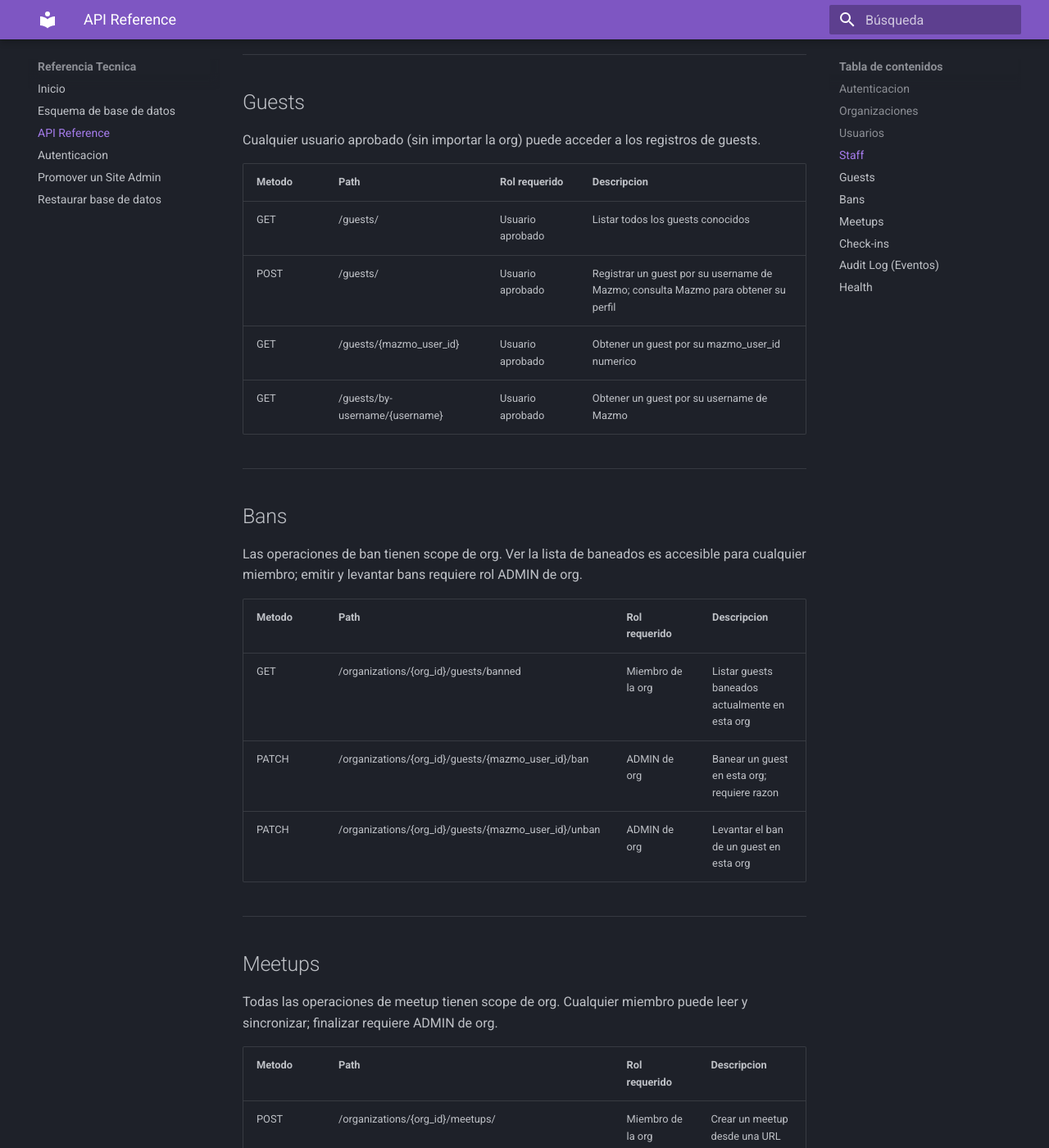
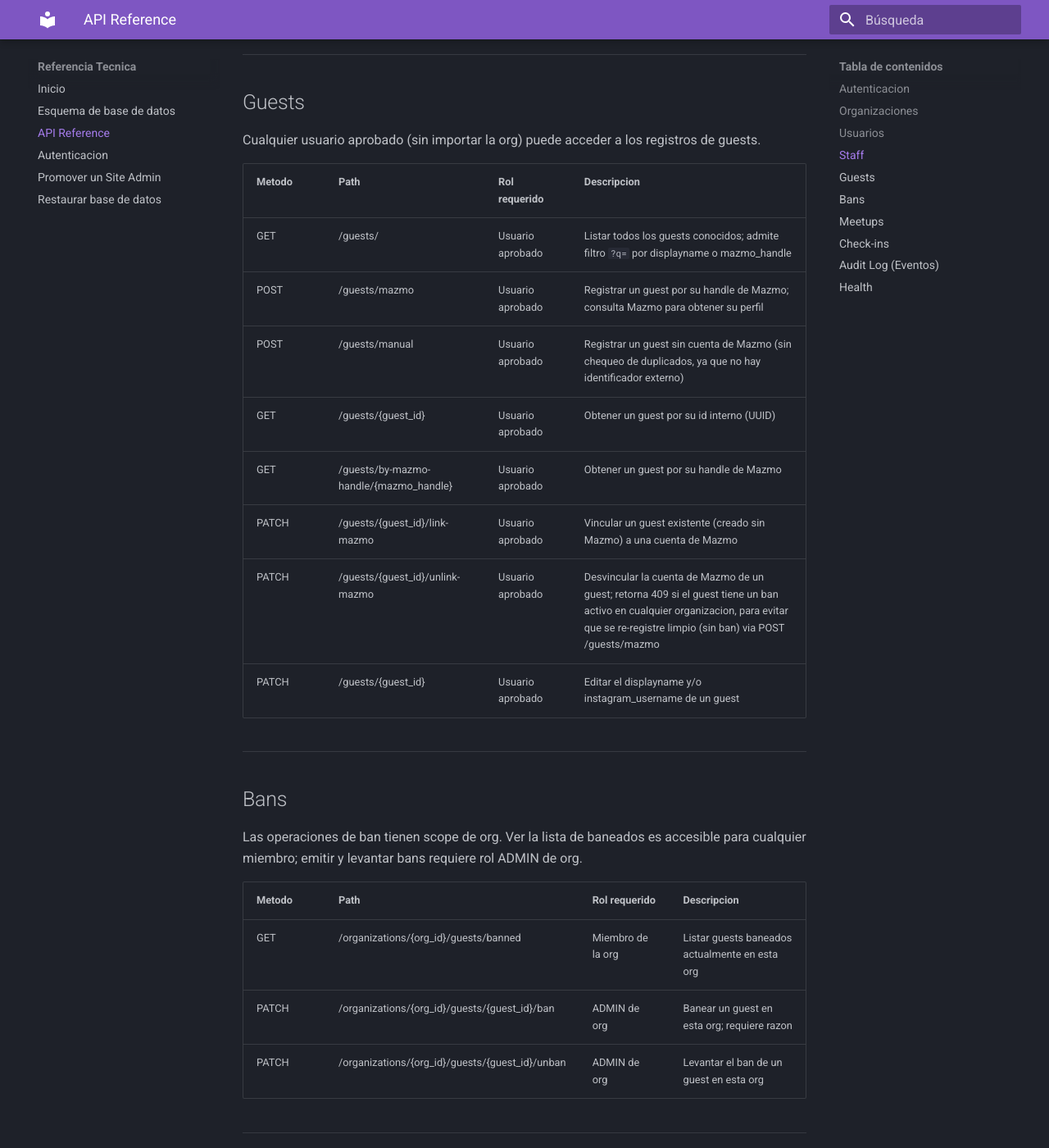
Before and after one commit to club-vanta/docs, an MkDocs documentation site: the page built from docs/technical/api-reference.md, in a window 1280 px wide and 1400 px high, scrolled down 2428 px. Shown: the whole window at 82% size. Built offline with MkDocs 1.6.1 and Material for MkDocs 9.7.7, drawn with Linux system fonts in a browser that asks for light colours; some of the changed text lies outside the part shown.

Commit message:
docs: update guests API reference and audit trail for optional Mazmo linking
Fixes stale documentation found in the final review of the guest
identity / optional Mazmo linking backend feature:

- api-reference.md: replace the removed POST /guests/ and
  GET /guests/by-username/{username} entries with the current
  POST /guests/mazmo, POST /guests/manual, GET /guests/{guest_id},
  GET /guests/by-mazmo-handle/{mazmo_handle}, PATCH .../link-mazmo,
  PATCH .../unlink-mazmo (including the new 409-on-active-ban
  behavior), and PATCH /guests/{guest_id} endpoints. Document the ?q=
  search param on GET /guests/. Update every stale {mazmo_user_id}
  path param (ban, unban, add-walkin, checkin, undo-checkin) to
  {guest_id}, matching the internal-id-based routes.
- audit-trail.md: add GUEST_MAZMO_LINKED/GUEST_MAZMO_UNLINKED to the
  event type list, and correct the GUEST_CREATED description - it now
  also happens via manual creation with no Mazmo lookup.
- database-schema.md: fix the event_log org_id note, which said NULL
  only for GUEST_CREATED - GUEST_MAZMO_LINKED and GUEST_MAZMO_UNLINKED
  are also global (org_id-NULL) events.

```diff
--- a/docs/technical/api-reference.md
+++ b/docs/technical/api-reference.md
@@ -64,10 +64,14 @@ Cualquier usuario aprobado (sin importar la org) puede acceder a los registros d
 
 | Metodo | Path | Rol requerido | Descripcion |
 |--------|------|--------------|-------------|
-| GET | /guests/ | Usuario aprobado | Listar todos los guests conocidos |
-| POST | /guests/ | Usuario aprobado | Registrar un guest por su username de Mazmo; consulta Mazmo para obtener su perfil |
-| GET | /guests/{mazmo_user_id} | Usuario aprobado | Obtener un guest por su mazmo_user_id numerico |
-| GET | /guests/by-username/{username} | Usuario aprobado | Obtener un guest por su username de Mazmo |
+| GET | /guests/ | Usuario aprobado | Listar todos los guests conocidos; admite filtro `?q=` por displayname o mazmo_handle |
+| POST | /guests/mazmo | Usuario aprobado | Registrar un guest por su handle de Mazmo; consulta Mazmo para obtener su perfil |
+| POST | /guests/manual | Usuario aprobado | Registrar un guest sin cuenta de Mazmo (sin chequeo de duplicados, ya que no hay identificador externo) |
+| GET | /guests/{guest_id} | Usuario aprobado | Obtener un guest por su id interno (UUID) |
+| GET | /guests/by-mazmo-handle/{mazmo_handle} | Usuario aprobado | Obtener un guest por su handle de Mazmo |
+| PATCH | /guests/{guest_id}/link-mazmo | Usuario aprobado | Vincular un guest existente (creado sin Mazmo) a una cuenta de Mazmo |
+| PATCH | /guests/{guest_id}/unlink-mazmo | Usuario aprobado | Desvincular la cuenta de Mazmo de un guest; retorna 409 si el guest tiene un ban activo en cualquier organizacion, para evitar que se re-registre limpio (sin ban) via POST /guests/mazmo |
+| PATCH | /guests/{guest_id} | Usuario aprobado | Editar el displayname y/o instagram_username de un guest |
 
 ---
 
@@ -78,8 +82,8 @@ Las operaciones de ban tienen scope de org. Ver la lista de baneados es accesibl
 | Metodo | Path | Rol requerido | Descripcion |
 |--------|------|--------------|-------------|
 | GET | /organizations/{org_id}/guests/banned | Miembro de la org | Listar guests baneados actualmente en esta org |
-| PATCH | /organizations/{org_id}/guests/{mazmo_user_id}/ban | ADMIN de org | Banear un guest en esta org; requiere razon |
-| PATCH | /organizations/{org_id}/guests/{mazmo_user_id}/unban | ADMIN de org | Levantar el ban de un guest en esta org |
+| PATCH | /organizations/{org_id}/guests/{guest_id}/ban | ADMIN de org | Banear un guest en esta org; requiere razon |
+| PATCH | /organizations/{org_id}/guests/{guest_id}/unban | ADMIN de org | Levantar el ban de un guest en esta org |
 
 ---
 
@@ -105,9 +109,9 @@ Todas las operaciones de check-in tienen scope de org y estan disponibles para c
 
 | Metodo | Path | Rol requerido | Descripcion |
 |--------|------|--------------|-------------|
-| POST | /organizations/{org_id}/meetups/{meetup_id}/guests/{mazmo_user_id}/add-walkin | Miembro de la org | Agregar un guest al meetup como walk-in (sin RSVP previo) |
-| POST | /organizations/{org_id}/meetups/{meetup_id}/guests/{mazmo_user_id}/checkin | Miembro de la org | Hacer check-in de un guest; registra hora de llegada, orden, y actor |
-| PATCH | /organizations/{org_id}/meetups/{meetup_id}/guests/{mazmo_user_id}/undo-checkin | Miembro de la org | Deshacer un check-in; requiere razon |
+| POST | /organizations/{org_id}/meetups/{meetup_id}/guests/{guest_id}/add-walkin | Miembro de la org | Agregar un guest al meetup como walk-in (sin RSVP previo) |
+| POST | /organizations/{org_id}/meetups/{meetup_id}/guests/{guest_id}/checkin | Miembro de la org | Hacer check-in de un guest; registra hora de llegada, orden, y actor |
+| PATCH | /organizations/{org_id}/meetups/{meetup_id}/guests/{guest_id}/undo-checkin | Miembro de la org | Deshacer un check-in; requiere razon |
 
 ---
 
```
Also changed, not shown: docs/audit-trail.md (+3 -1 lines), docs/technical/database-schema.md (+1 -1 lines).
